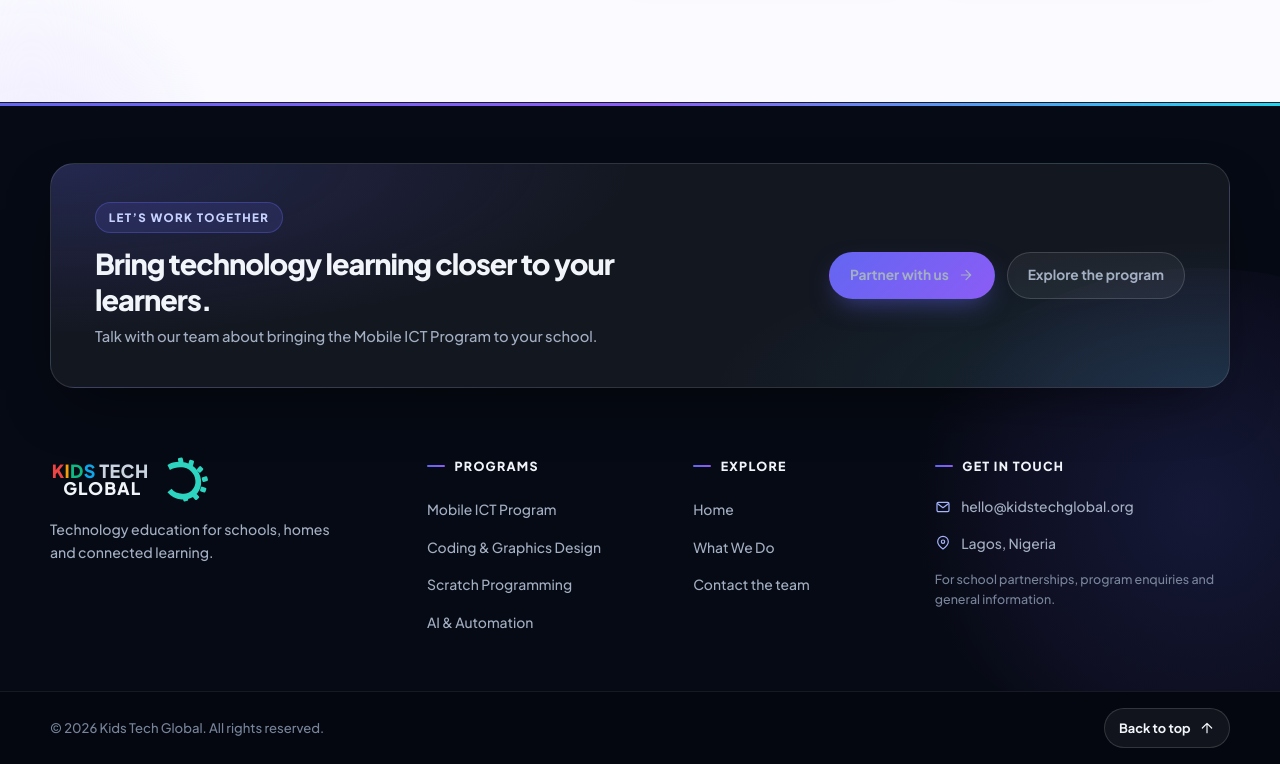
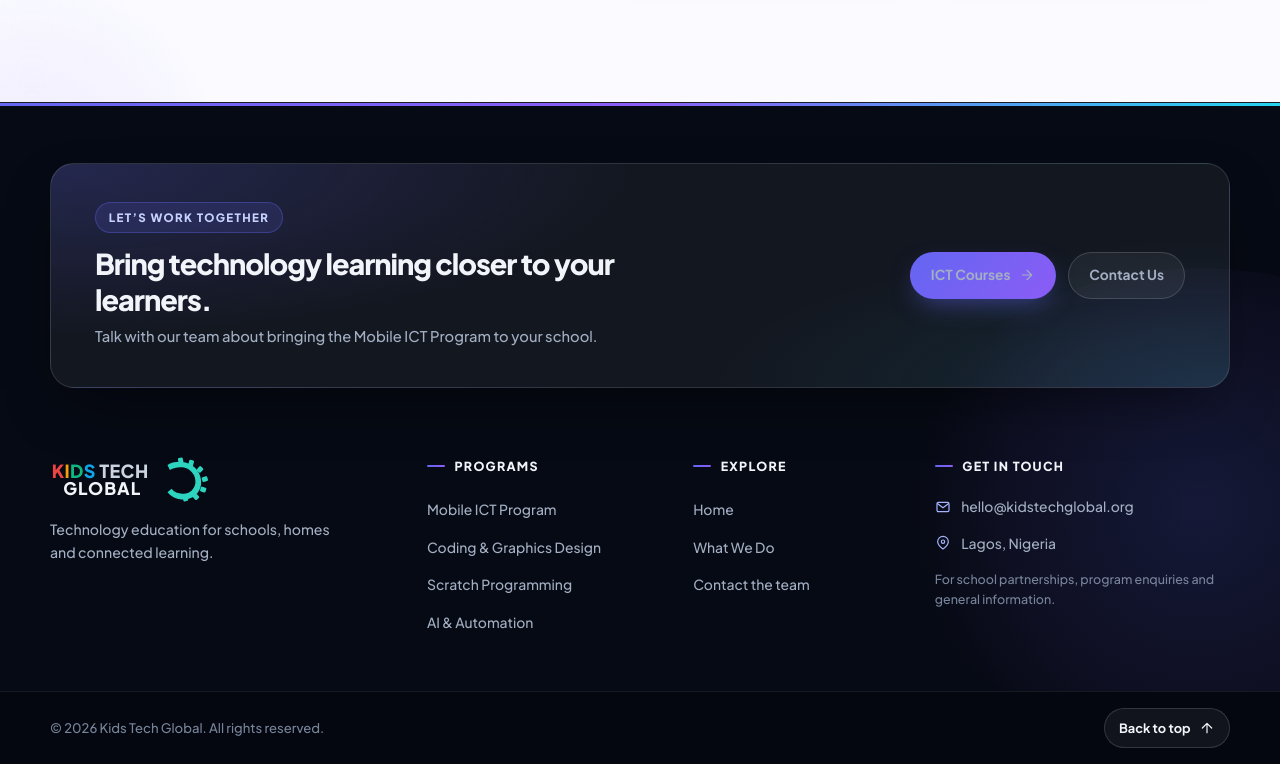
Before and after one commit to Lsonsprofile/CBT_LMS, a React (Vite) app in the folder frontend/: page / in a window 1280 px wide. Shown: the part 1418-2182 px from the top of the page. Built offline with nearby package versions, Linux system fonts and the light colour scheme.

Commit message:
Update footer CTA labels and destinations

```diff
--- a/frontend/src/components/Footer.tsx
+++ b/frontend/src/components/Footer.tsx
@@ -30,18 +30,18 @@ const Footer = () => {
           <div className="kt-footer__cta-actions">
             <a
               className="kt-footer__button kt-footer__button--primary"
-              href="mailto:hello@kidstechglobal.org?subject=School%20partnership%20enquiry"
+              href="#what-we-do"
             >
-              Partner with us
+              ICT Courses
               <svg viewBox="0 0 24 24" aria-hidden="true">
                 <path d="M5 12h14M12 5l7 7-7 7" />
               </svg>
             </a>
             <a
               className="kt-footer__button kt-footer__button--secondary"
-              href="#what-we-do"
+              href="mailto:hello@kidstechglobal.org?subject=Contact%20Kids%20Tech%20Global"
             >
-              Explore the program
+              Contact Us
             </a>
           </div>
         </section>
```
